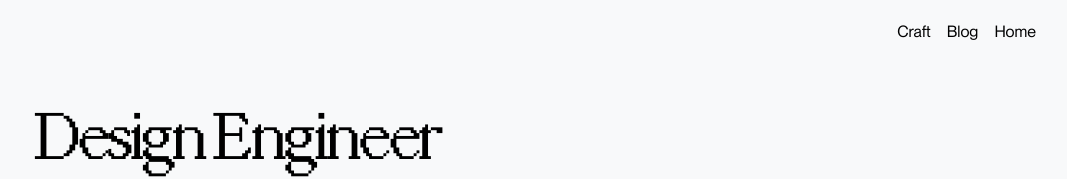
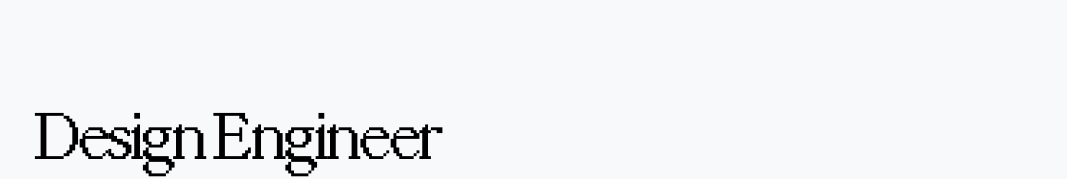
Before and after one commit to adeleke5140/portfolio-v2, a Next.js app: page / in a window 1280 px wide. Shown: the top 179 px of the page, without its empty margins (118-1185 px from the left). Built offline with nearby package versions, Linux system fonts and the light colour scheme.

Commit message:
feat: move position of nav

```diff
--- a/src/app/layout.tsx
+++ b/src/app/layout.tsx
@@ -1,24 +1,20 @@
 import { fonts } from '@/fonts/setup'
 import '@/styles/globals.css'
-import Link from 'next/link'
 import { Toaster } from 'sonner'
 
 export default function Layout({ children }: { children: React.ReactNode }) {
   return (
     <html lang="en">
-      <body>
+      <body
+        className={`${fonts.mondwest.variable} ${fonts.berkeleyMono.variable} ${fonts.neue.variable} ${fonts.editorialNew.variable}`}
+      >
         <div
-          className={`min-h-screen font-sans max-w-[1028px] mx-auto ${fonts.mondwest.variable} ${fonts.berkeleyMono.variable} ${fonts.neue.variable} ${fonts.editorialNew.variable} bg-[rgb(248,249,250)] text-ken-black`}
+          className={`min-h-screen font-sans max-w-[1028px] mx-auto  bg-[rgb(248,249,250)] text-ken-black`}
           id="container"
         >
           <Toaster />
           <div className="relative flex flex-col min-h-screen max-w-[1280px]  mx-auto pb-8">
-            <nav className="flex cursor-pointer w-fit ml-auto gap-4 px-3 md:px-0 h-full items-center py-5">
-              <Link href="/craft">Craft</Link>
-              <Link href="/blog">Blog</Link>
-              <Link href="/">Home</Link>
-            </nav>
-            <main className="flex-1 w-full">{children}</main>
+            <main className="flex-1 mt-16 w-full">{children}</main>
           </div>
         </div>
       </body>
```
